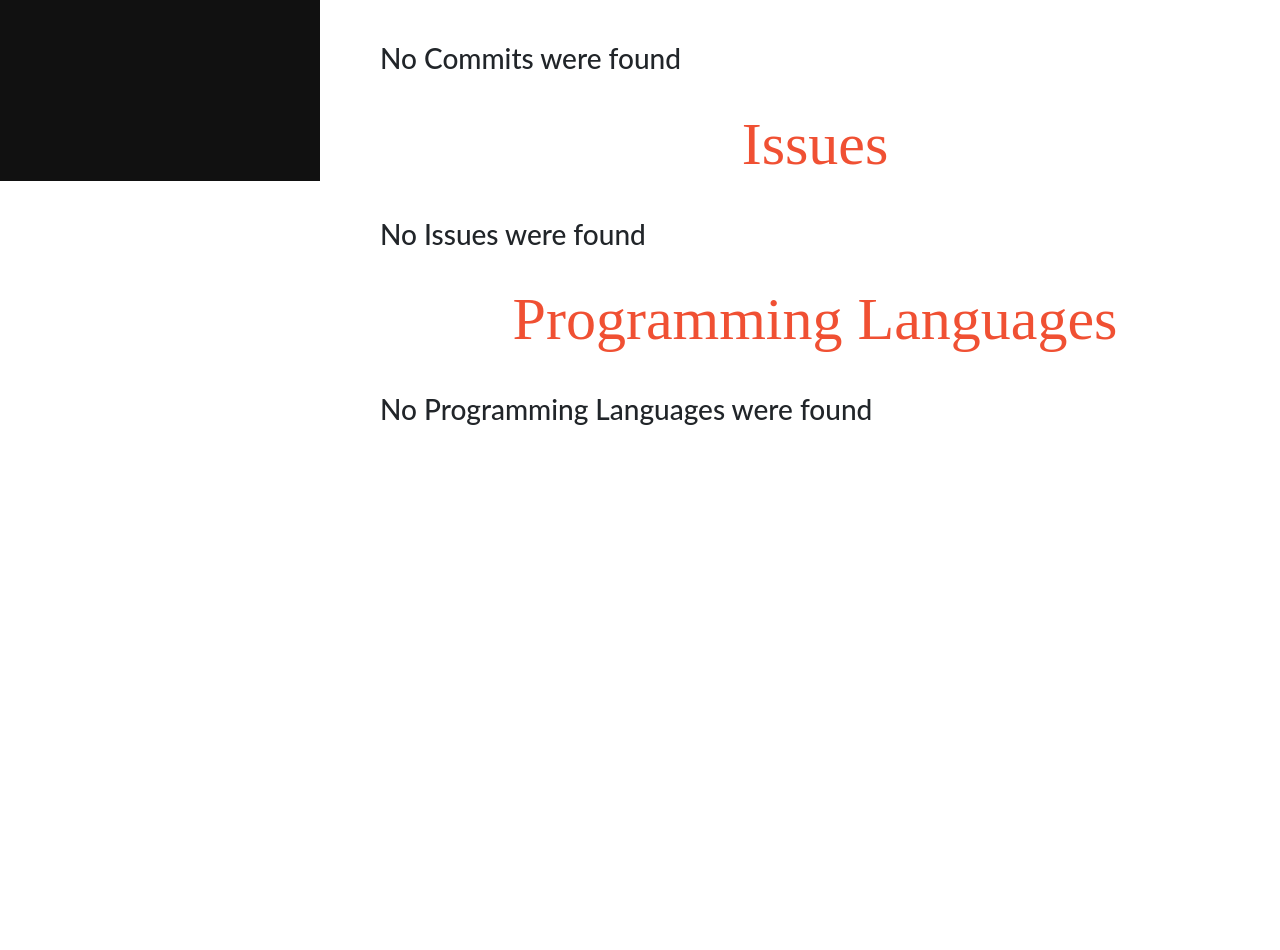
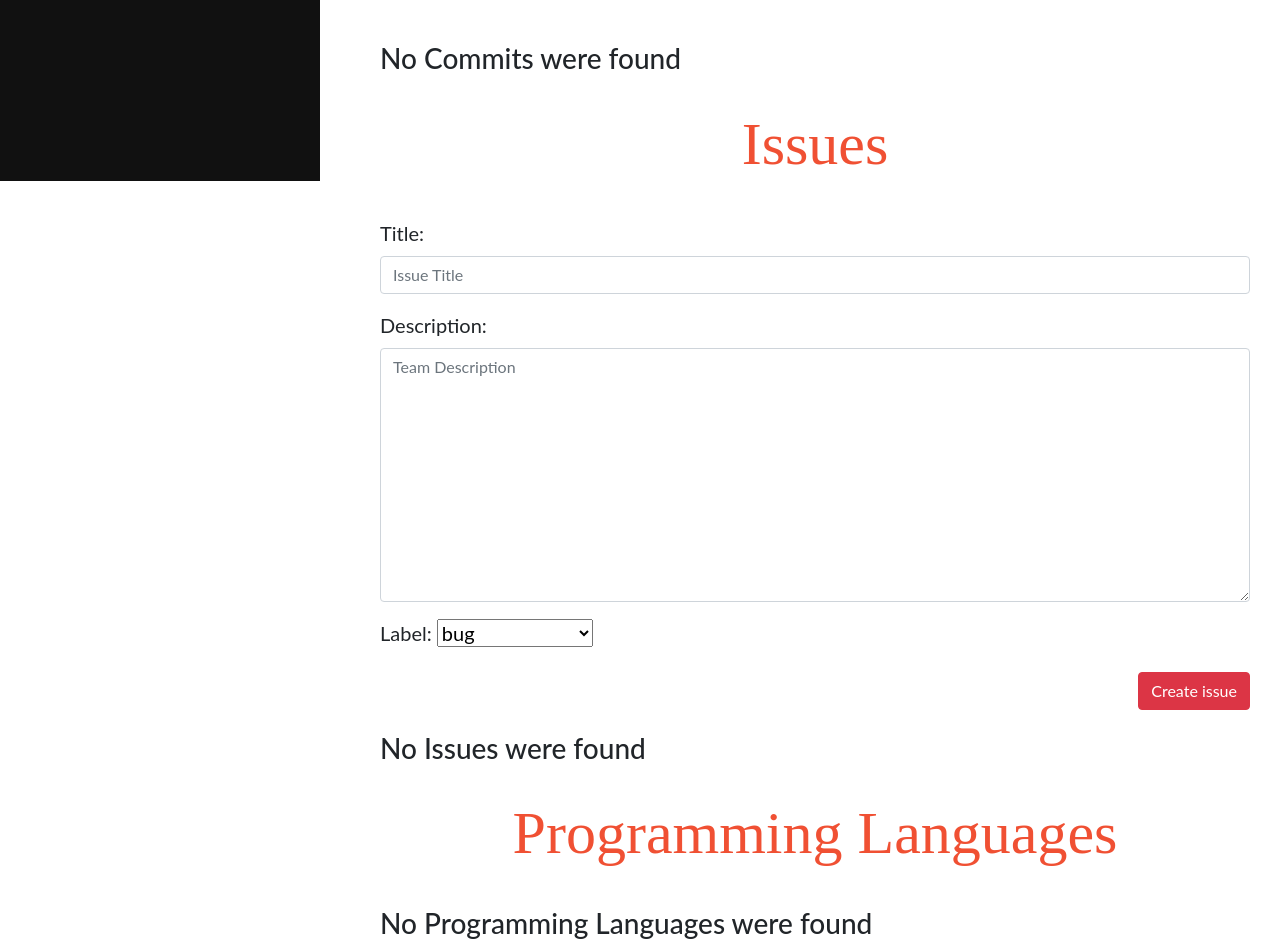
Before and after one commit to imanousar/GitInsightsDB, a Django app: template gitinsights/core/templates/selectedRepo.html in a window 1280 px wide. Shown: the part 619-1569 px from the top of the page. Before the commit the page ends 1044 px from the top, so only its background shows below. Run offline with Django 3.2, Linux system fonts and the light colour scheme; the template is opened without the code that fills it: values that come from a table or form of the project are taken from there, others are empty; some libraries are stand-ins or nearby versions.

Commit message:
Add issue creation form

```diff
--- a/gitinsights/core/forms.py
+++ b/gitinsights/core/forms.py
@@ -30,14 +30,16 @@ class TeamForm(forms.Form):
     name = forms.CharField(max_length=45, widget=forms.TextInput(attrs={'class':'form-control', 'placeholder':'Team Name'}))
     description = forms.CharField(widget=forms.Textarea(attrs={'class':'form-control', 'placeholder':'Team Description'}))
 
-# class IssueForm(forms.Form):
-#     STATE_CHOICES = [
-#         ('open', 'open'),
-#         ('closed', 'closed')
-#     ]
-#     LABEL_CHOICES = [
-#         ('bug', 'bug'),
-#         ('feature', 'feature'),
-#         ('documentation', 'documentation'),
-#         ('help', 'help'),
-#         ('other', 'other')
+class IssueForm(forms.Form):
+    LABEL_CHOICES = [
+        ('bug', 'bug'),
+        ('feature', 'feature'),
+        ('documentation', 'documentation'),
+        ('help', 'help'),
+        ('other', 'other')
+    ]
+    repo = forms.IntegerField(widget=forms.HiddenInput())
+    title = forms.CharField(max_length=45, widget=forms.TextInput(attrs={'class':'form-control', 'placeholder':'Issue Title'}))
+    description = forms.CharField(widget=forms.Textarea(attrs={'class':'form-control', 'placeholder':'Team Description'}))
+    label = forms.CharField(widget=forms.Select(choices=LABEL_CHOICES))
+    state = forms.CharField(widget=forms.HiddenInput(), initial='open')
--- a/gitinsights/core/templates/selectedRepo.html
+++ b/gitinsights/core/templates/selectedRepo.html
@@ -55,7 +55,15 @@
 
   <h2> Issues </h2>
   <br>
-    {% if issues %}
+
+  <form action="{% url 'repoIssuesUrl' repo.id %}" method="post">
+    {% csrf_token %}
+    {{ issue_form.as_p }}
+    <input type="submit" value="Create issue" class="float-right btn btn-danger">
+  </form>
+  <br><br>
+
+  {% if issues %}
   <div class="list-group">
   <ol>
       {% for issue in issues %}
--- a/gitinsights/core/urls.py
+++ b/gitinsights/core/urls.py
@@ -14,6 +14,8 @@ urlpatterns = [
     path('repos/<int:id>/', views.reposView.selected, name="selectedRepoUrl"),
     path('repos/<int:id>/commits/<str:hash>',
          views.commitView.get, name="selectedRepoCommitUrl"),
+    path('repos/<int:id>/issues/',
+         views.reposView.issues, name="repoIssuesUrl"),
     path('repos/<int:id>/issues/<str:title>',
          views.reposView.issueSelected, name="selectedRepoIssueUrl"),
     path('repos/<int:id>/commits/<str:hash>/files/<str:filename>',
```
Also changed, not shown: gitinsights/core/views.py (+23 -0 lines).
